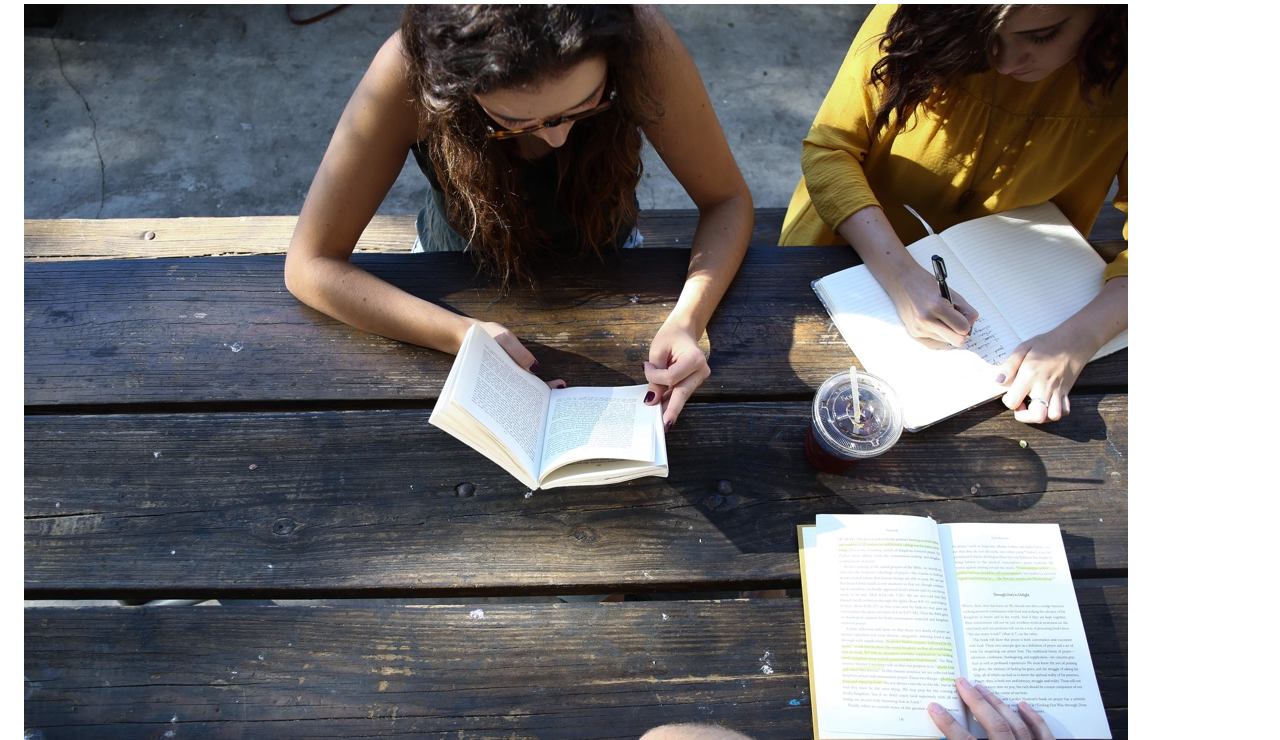
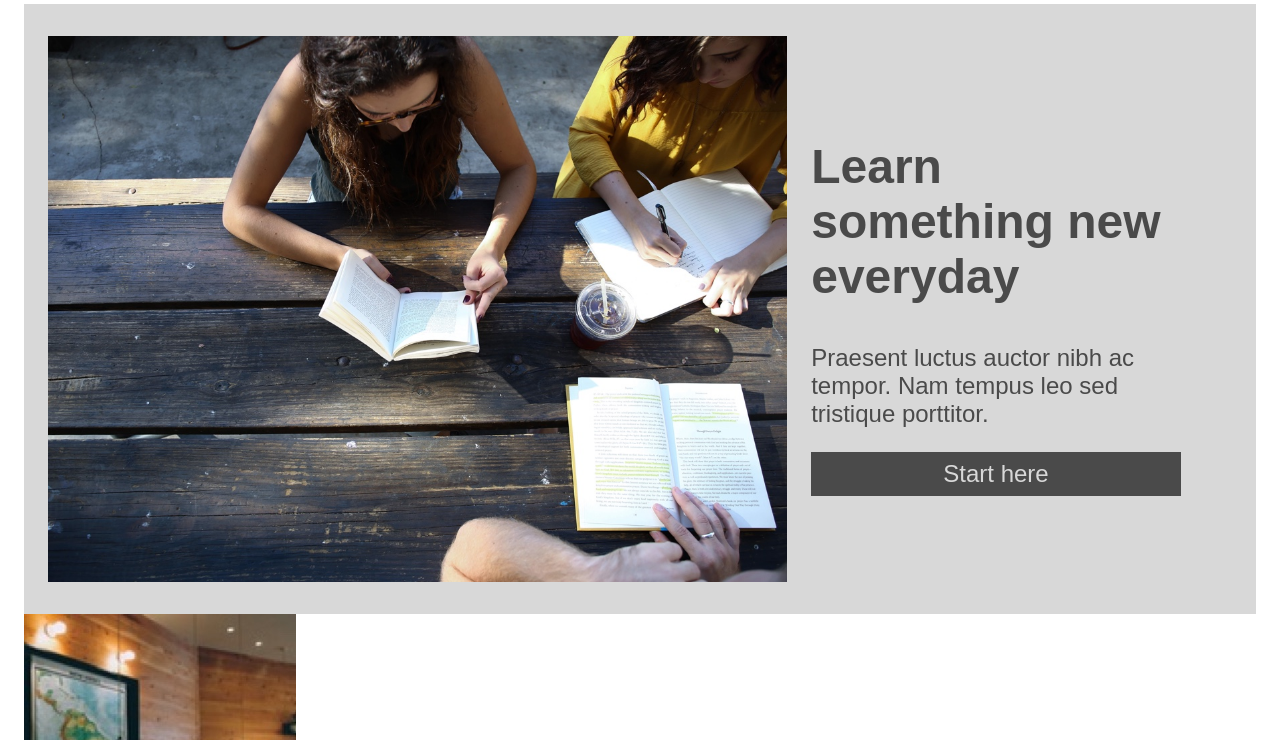
Before and after one commit to Gaaltha/capstone-colmar, a plain HTML site: page index.html in a window 1280 px wide. Shown: the part 60-800 px from the top of the page. Drawn offline with Linux system fonts and the light colour scheme.

Commit message:
Banner section flow + postion ok.

```diff
--- a/index.html
+++ b/index.html
@@ -20,7 +20,11 @@
         <main>
             <div class="banner">
                 <img src="./resources/capstone_colmar_assets/images/banner.jpg" alt="Site banner"/>
-
+                <div class="text">
+                    <h2>Learn something new everyday</h2>
+                    <p>Praesent luctus auctor nibh ac tempor. Nam tempus leo sed tristique porttitor.</p>
+                    <p class="start-button">Start here</p>
+                </div>
             </div>
             <div class="info">
                 <div class="info-img">
--- a/resources/css/style.css
+++ b/resources/css/style.css
@@ -42,3 +42,39 @@ nav {
 }
 
 /* Main Section */
+/* Banner */
+.banner {
+    background: #d8d8d8;
+    display: flex;
+    align-items: center;
+}
+
+.banner img {
+    width: 60%;
+    height: auto;
+    padding: 2rem 1.5rem;
+}
+
+.text {
+    width: 30%;
+}
+
+.text h2 {
+    font-size: 3rem;
+}
+
+.text p {
+    font-size: 1.5rem;
+}
+
+.text .start-button {
+    background-color: #4a4a4a;
+    color: #d8d8d8;
+    text-align: center;
+    padding: 0.5rem 0;
+}
+
+/* Info Section */
+/* Start Learning Section */
+/* Thesis Section */
+/* Footer */
```
